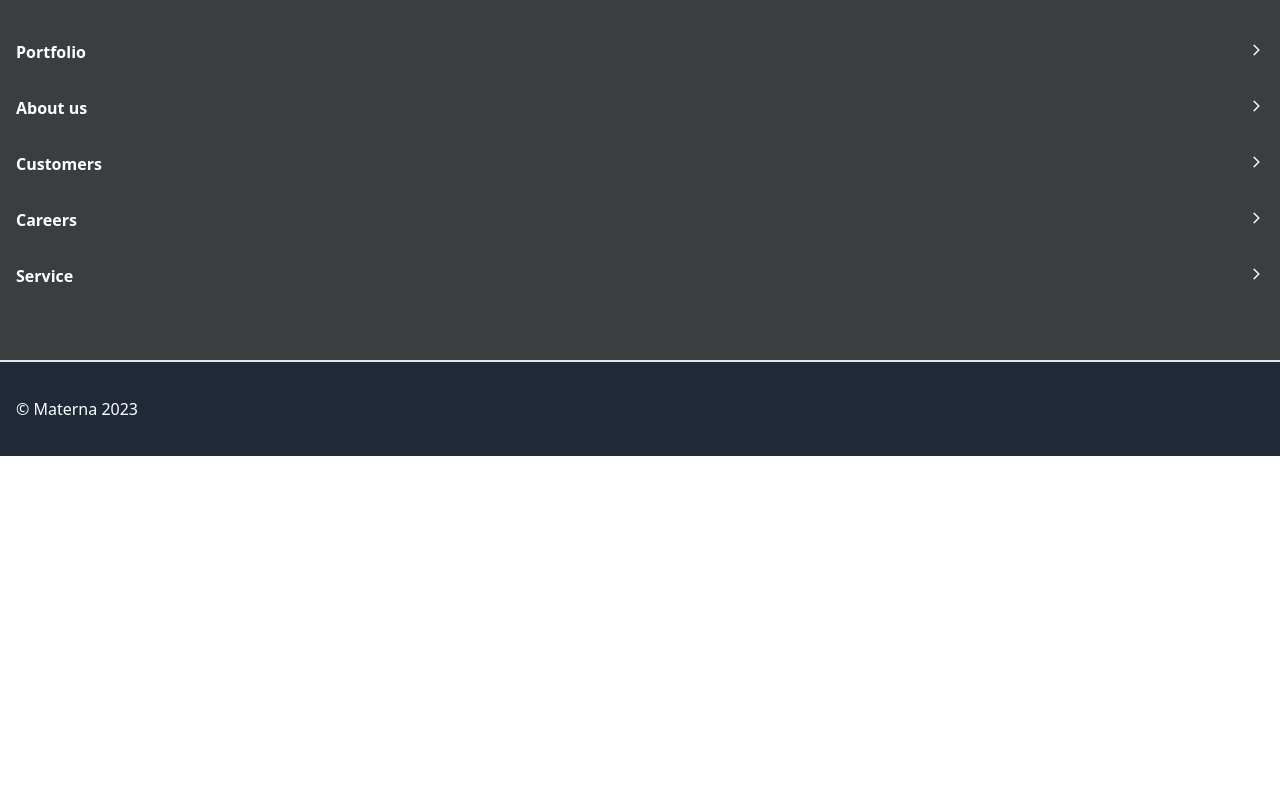
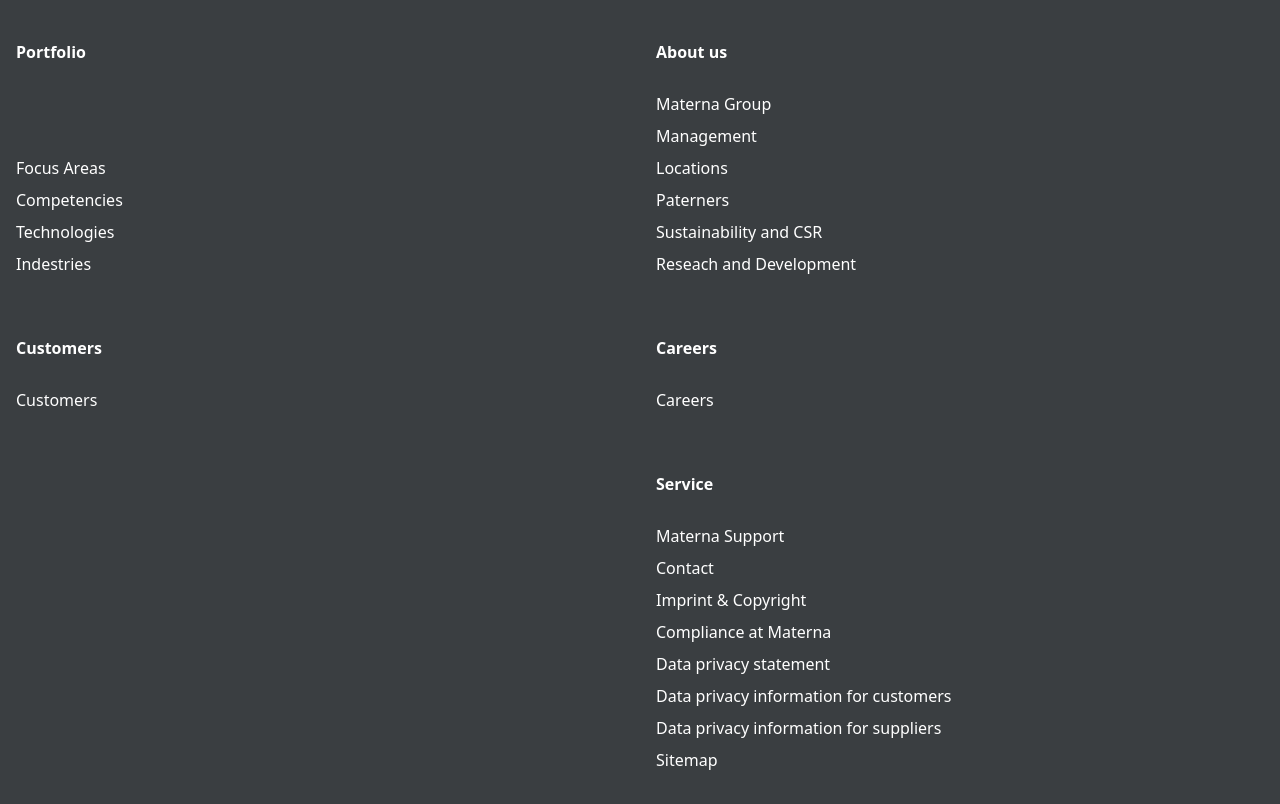
Before and after one commit to Bateyjosue/materna-clone-tailwind, a website built with Vite: page index.html in a window 1280 px wide. Shown: the part 4320-5124 px from the top of the page. Before the commit the page ends 4776 px from the top, so only its background shows below. Built offline with nearby package versions, Linux system fonts and the light colour scheme.

Commit message:
Design Footer | Tablet

```diff
--- a/index.html
+++ b/index.html
@@ -184,26 +184,57 @@
     </main>
     <footer class="bg-[#3a3e41]">
       <section class="footer__nav p-4 bg-[#3a3e41]">
-        <ul class=" py-14 text-white flex flex-col gap-8 font-bold">
-          <li class="flex justify-between">
-            <a href="" class="hover:underline">Portfolio</a>
-            <span class="material-symbols-outlined text-sm">arrow_forward_ios</span>
+        <ul class=" py-14 text-white flex flex-col gap-8 md:grid md:grid-cols-2">
+          <li class="flex justify-between md:flex-col">
+            <a href="" class="font-bold hover:underline">Portfolio</a>
+            <span class="material-symbols-outlined text-sm md:hidden">arrow_forward_ios</span>
+            <ul class="hidden  md:block font-[300] my-6 leading-loose">
+              <li class="hover:underline">Focus Areas</li>
+              <li class="hover:underline">Competencies</li>
+              <li class="hover:underline">Technologies</li>
+              <li class="hover:underline">Indestries</li>
+            </ul>
           </li>
-          <li class="flex justify-between">
-            <a href="" class="hover:underline">About us</a>
-            <span class="material-symbols-outlined text-sm">arrow_forward_ios</span>
+          <li class="flex justify-between md:flex-col">
+            <a href="" class="font-bold hover:underline">About us</a>
+            <span class="material-symbols-outlined text-sm md:hidden">arrow_forward_ios</span>
+            <ul class="hidden  md:block font-[300] my-6 leading-loose">
+              <li class="hover:underline">Materna Group</li>
+              <li class="hover:underline">Management</li>
+              <li class="hover:underline">Locations</li>
+              <li class="hover:underline">Paterners</li>
+              <li class="hover:underline">Sustainability and CSR</li>
+              <li class="hover:underline">Reseach and Development</li>
+            </ul>
           </li>
-          <li class="flex justify-between">
-            <a href="" class="hover:underline">Customers</a>
-            <span class="material-symbols-outlined text-sm">arrow_forward_ios</span>
+          <li class="flex justify-between md:flex-col">
+            <a href="" class="font-bold hover:underline">Customers</a>
+            <span class="material-symbols-outlined text-sm md:hidden">arrow_forward_ios</span>
+            <ul class="hidden  md:block font-[300] my-6 leading-loose">
+              <li class="hover:underline">Customers</li>
+            </ul>
           </li>
-          <li class="flex justify-between">
-            <a href="" class="hover:underline">Careers</a>
-            <span class="material-symbols-outlined text-sm">arrow_forward_ios</span>
+          <li class="flex justify-between md:flex-col">
+            <a href="" class="font-bold hover:underline">Careers</a>
+            <span class="material-symbols-outlined text-sm md:hidden">arrow_forward_ios</span>
+            <ul class="hidden  md:block font-[300] my-6 leading-loose">
+              <li class="hover:underline">Careers</li>
+            </ul>
           </li>
-          <li class="flex justify-between">
-            <a href="" class="hover:underline">Service</a>
-            <span class="material-symbols-outlined text-sm">arrow_forward_ios</span>
+          <li></li>
+          <li class="flex justify-between md:flex-col md:order-last">
+            <a href="" class="font-bold hover:underline">Service</a>
+            <span class="material-symbols-outlined text-sm md:hidden">arrow_forward_ios</span>
+            <ul class="hidden  md:block font-[300] my-6 leading-loose">
+              <li class="hover:underline">Materna Support</li>
+              <li class="hover:underline">Contact</li>
+              <li class="hover:underline">Imprint & Copyright</li>
+              <li class="hover:underline">Compliance at Materna</li>
+              <li class="hover:underline">Data privacy statement</li>
+              <li class="hover:underline">Data privacy information for customers</li>
+              <li class="hover:underline">Data privacy information for suppliers</li>
+              <li class="hover:underline">Sitemap</li>
+            </ul>
           </li>
         </ul>
       </section>
```
